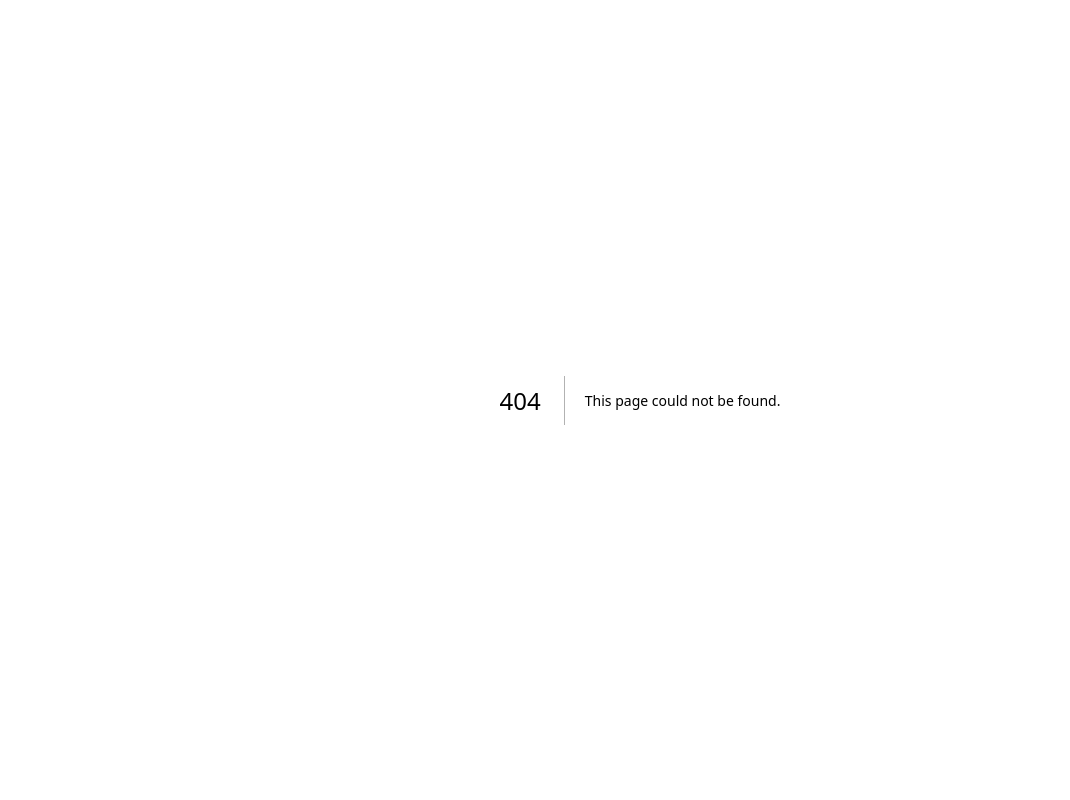
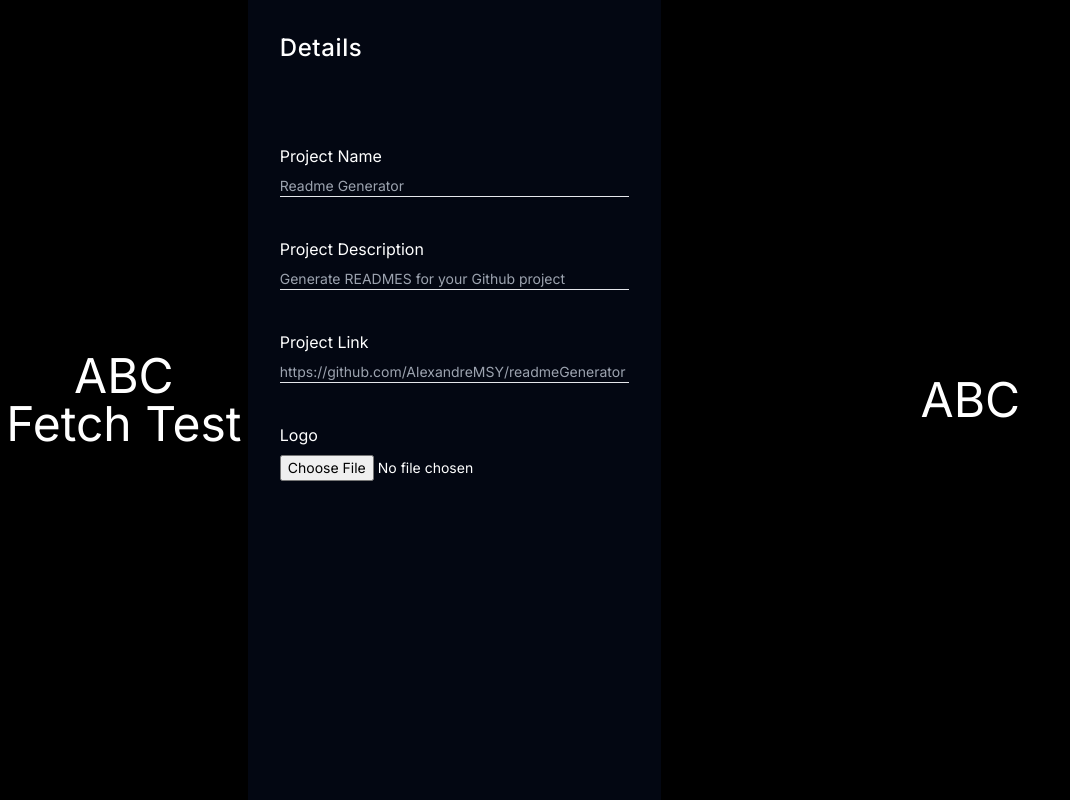
Before and after one commit to AlexandreMSY/readmeGenerator, a Next.js app: page /componenttest in a window 1280 px wide. Before the commit this address had no page. Shown: the whole page, without its empty margins (0-1070 px from the left). Built offline with nearby package versions, Linux system fonts and the light colour scheme.

Commit message:
first commit

```diff
--- /dev/null
+++ b/src/app/api/createreadme/route.js
@@ -0,0 +1,7 @@
+import { NextRequest } from "next/server"
+
+export async function POST(request) {
+    const body = await request.json()
+    console.log(body);
+    return NextRequest.json(body)
+}
--- /dev/null
+++ b/src/app/components/DetailsForm.js
@@ -0,0 +1,34 @@
+import React from 'react';
+
+const DetailsForm = (props) => {
+
+    const { handleChange } = props
+
+    return(
+        <>
+            <div className='flex flex-col gap-20'>
+                <h1 className='text-2xl tracking-wide font-medium'>Details</h1>
+                <div className='flex flex-col gap-10'>
+                    <div className='flex flex-col gap-2'>
+                        <label htmlFor="projectName">Project Name</label>
+                        <input type="text" name="projectName" id="projectName" placeholder="Readme Generator" onChange={handleChange} className='duration-1000 w-full bg-transparent border-b outline-none text-sm focus:border-lime-400'/>
+                    </div>
+                    <div className='flex flex-col gap-2'>
+                        <label htmlFor="projectDescription">Project Description</label>
+                        <input type="text" name="description" id="description" placeholder="Generate READMES for your Github project" onChange={handleChange} className='duration-1000 w-full bg-transparent border-b outline-none text-sm focus:border-lime-400'/>
+                    </div>
+                    <div className='flex flex-col gap-2'>
+                        <label htmlFor="projectLink">Project Link</label>
+                        <input type="link" name="projectLink" id="projectLink" placeholder="https://github.com/AlexandreMSY/readmeGenerator" onChange={handleChange} className='duration-1000 w-full bg-transparent border-b outline-none text-sm focus:border-lime-400'/>
+                    </div>
+                    <div className='flex flex-col gap-2'>
+                        <label htmlFor="projectLink">Logo</label>
+                        <input type="file" name="logo" id="logo" className='duration-1000 w-full bg-transparent outline-none text-sm focus:border-lime-400'/>
+                    </div>
+                </div>
+            </div>
+        </>
+    )
+}
+
+export default DetailsForm
--- /dev/null
+++ b/src/app/components/FormContainer.js
@@ -0,0 +1,13 @@
+import React from 'react';
+
+const FormContainer = (props) => {
+    return(
+        <>
+           <div className='bg-gray-950 text-white h-screen p-8'>
+                {props.children}
+           </div>
+        </>
+    )
+}
+
+export default FormContainer
--- /dev/null
+++ b/src/app/componenttest/page.js
@@ -0,0 +1,52 @@
+"use client";
+
+import React, { useState } from "react";
+import FormContainer from "../components/FormContainer";
+import DetailsForm from "../components/DetailsForm";
+
+const page = () => {
+  const [input, setInput] = useState([]);
+
+  const handleChange = (event) => {
+    const name = event.target.name;
+    const value = event.target.value;
+
+    setInput((values) => ({ ...values, [name]: value }));
+    console.log(input);
+  };
+
+  const sendData = async () => {
+    const req = await fetch('http://localhost:3000/api/createreadme', {
+      method: 'POST',
+      headers: {
+        "Content-Type": "application/json",
+      },
+      body: JSON.stringify(input)
+    })
+
+    const res = await req.json()
+
+    console.log(res);
+  }
+
+  return (
+    <>
+      <div className="flex flex-col lg:flex-row">
+        <div className="flex flex-col justify-center items-center content-center bg-black w-screen h-screen lg:w-1/5">
+          <h1 className="text-white text-5xl">ABC</h1>
+          <button className="text-white text-5xl" onClick={sendData}>Fetch Test</button>
+        </div>
+        <div className="w-2/6">
+          <FormContainer
+            children={<DetailsForm handleChange={handleChange}/>}
+          />
+        </div>
+        <div className="flex justify-center items-center content-center bg-black text-5xl w-3/6 h-screen">
+          <h1 className="text-white">ABC</h1>
+        </div>
+      </div>
+    </>
+  );
+};
+
+export default page;
--- a/src/app/globals.css
+++ b/src/app/globals.css
@@ -1,27 +1,4 @@
 @tailwind base;
 @tailwind components;
 @tailwind utilities;
-
-:root {
-  --foreground-rgb: 0, 0, 0;
-  --background-start-rgb: 214, 219, 220;
-  --background-end-rgb: 255, 255, 255;
-}
-
-@media (prefers-color-scheme: dark) {
-  :root {
-    --foreground-rgb: 255, 255, 255;
-    --background-start-rgb: 0, 0, 0;
-    --background-end-rgb: 0, 0, 0;
-  }
-}
-
-body {
-  color: rgb(var(--foreground-rgb));
-  background: linear-gradient(
-      to bottom,
-      transparent,
-      rgb(var(--background-end-rgb))
-    )
-    rgb(var(--background-start-rgb));
-}
+@import url("https://fonts.googleapis.com/css?family=Source+Sans+Pro");
--- a/tailwind.config.js
+++ b/tailwind.config.js
@@ -12,6 +12,12 @@ module.exports = {
         'gradient-conic':
           'conic-gradient(from 180deg at 50% 50%, var(--tw-gradient-stops))',
       },
+      fontFamily: {
+        sourceSans: ['"Source Sans Pro"', 'sans-serif']
+      },
+      colors: {
+        'navy': '#27374D'
+      }
     },
   },
   plugins: [],
```
